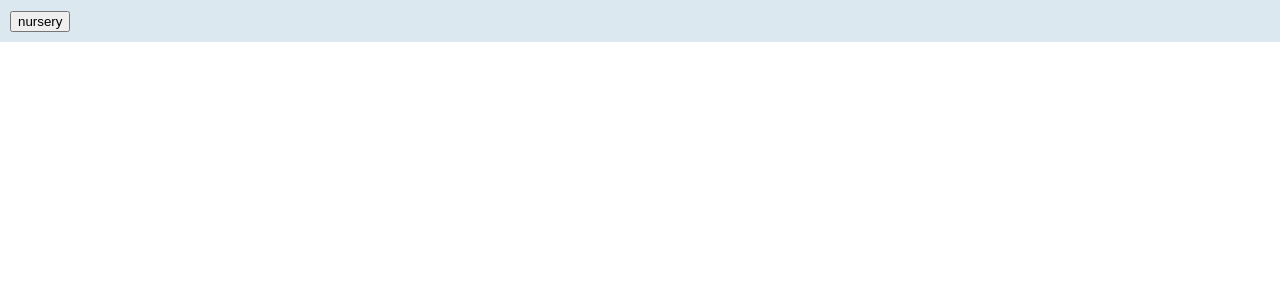
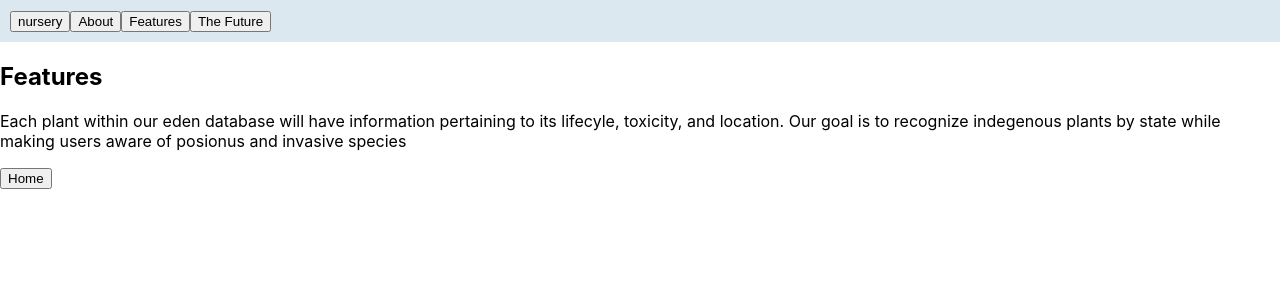
Before and after one commit to Dwaylan/eden-client, a React (Create React App) app: page /features in a window 1280 px wide. Shown: the top 300 px of the page. Built offline with nearby package versions, Linux system fonts and the light colour scheme.

Commit message:
added pages for details rather than putting them all on the landing page

```diff
--- /dev/null
+++ b/src/Components/About/About.js
@@ -0,0 +1,32 @@
+import React from "react";
+import { useHistory } from "react-router-dom";
+
+function HomeButton() {
+  let history = useHistory();
+
+  function handleClick() {
+    console.log("Home button was clicked");
+    history.push("/");
+  }
+  return (
+    <button type="button" onClick={handleClick}>
+      {" "}
+      Home{" "}
+    </button>
+  );
+}
+export default function About() {
+  return (
+    <div>
+      <h2>About</h2>
+      <p>
+        This app is a reflection of the current zietgiest and culmination of
+        intrests spanning between multiple generations. From Baby boomers to Gen
+        Z, horticulture is an activity that has withstood the test of time, and
+        with the eden app users can find information on their favorite plants in
+        the palm of their hand.
+      </p>
+      <HomeButton>Home</HomeButton>
+    </div>
+  );
+}
--- /dev/null
+++ b/src/Components/About/index.js
@@ -0,0 +1,2 @@
+import About from "./About";
+export default About;
--- /dev/null
+++ b/src/Components/Features/Features.js
@@ -0,0 +1,32 @@
+import React from "react";
+import { useHistory } from "react-router-dom";
+
+function HomeButton() {
+  let history = useHistory();
+
+  function handleClick() {
+    console.log("Home button was clicked");
+    history.push("/");
+  }
+  return (
+    <button type="button" onClick={handleClick}>
+      {" "}
+      Home{" "}
+    </button>
+  );
+}
+
+export default function Features() {
+  return (
+    <div>
+      <h2>Features</h2>
+      <p>
+        Each plant within our eden database will have information pertaining to
+        its lifecyle, toxicity, and location. Our goal is to recognize
+        indegenous plants by state while making users aware of posionus and
+        invasive species
+      </p>
+      <HomeButton>Home</HomeButton>
+    </div>
+  );
+}
--- /dev/null
+++ b/src/Components/Features/index.js
@@ -0,0 +1,2 @@
+import Features from "./Features";
+export default Features;
--- /dev/null
+++ b/src/Components/Future/Future.js
@@ -0,0 +1,25 @@
+import React from "react";
+import { useHistory } from "react-router-dom";
+
+function HomeButton() {
+  let history = useHistory();
+
+  function handleClick() {
+    console.log("Home button was clicked");
+    history.push("/");
+  }
+  return (
+    <button type="button" onClick={handleClick}>
+      {" "}
+      Home{" "}
+    </button>
+  );
+}
+export default function () {
+  return (
+    <div>
+      <h2>The future</h2>
+      <HomeButton>Home</HomeButton>
+    </div>
+  );
+}
--- /dev/null
+++ b/src/Components/Future/index.js
@@ -0,0 +1,2 @@
+import Future from "./Future";
+export default Future;
--- a/src/Components/Landingpage/Landingpage.js
+++ b/src/Components/Landingpage/Landingpage.js
@@ -8,22 +8,6 @@ export default function Landingpage() {
         <h2>Welcome to the eden application</h2>
         <h4>Designed and created by Dwaylan A. Applewhite</h4>
       </div>
-      <h2>About</h2>
-      <p>
-        This app is a reflection of the current zietgiest and culmination of
-        intrests spanning between multiple generations. From Baby boomers to Gen
-        Z, horticulture is an activity that has withstood the test of time, and
-        with the eden app users can find information on their favorite plants in
-        the palm of their hand.
-      </p>
-      <h2>Features</h2>
-      <p>
-        Each plant within our eden database will have information pertaining to
-        its lifecyle, toxicity, and location. Our goal is to recognize
-        indegenous plants by state while making users aware of posionus and
-        invasive species
-      </p>
-      <h2>The Future</h2>
     </div>
   );
 }
--- a/src/Components/Loginpage/Loginpage.js
+++ b/src/Components/Loginpage/Loginpage.js
@@ -20,7 +20,7 @@ class Loginpage extends Component {
     e.preventDefault();
     // set cookie here
     // set loggedIn = true and max-age = 60*1000 (one minute)
-    document.cookie = "loggedIn=true;max-age=60*1000";
+    document.cookie = "loggedIn=true;max-age=480*1000";
     window.location.replace("/Nursery");
     window.alert("You are now entering eden");
   };
--- a/src/Components/Nav/Nav.js
+++ b/src/Components/Nav/Nav.js
@@ -17,26 +17,56 @@ function NurseryButton() {
   );
 }
 
-// function LoginButton() {
-//   let history = useHistory();
+function AboutButton() {
+  let history = useHistory();
 
-//   function handleClick() {
-//     console.log("login button was clicked");
-//     history.push("/login");
-//   }
-//   return (
-//     <button type="button" onClick={handleClick}>
-//       {" "}
-//       Login{" "}
-//     </button>
-//   );
-// }
+  function handleClick() {
+    console.log("about button was clicked");
+    history.push("/about");
+  }
+  return (
+    <button type="button" onClick={handleClick}>
+      {" "}
+      About{" "}
+    </button>
+  );
+}
+function FeaturesButton() {
+  let history = useHistory();
+
+  function handleClick() {
+    console.log("Features button was clicked");
+    history.push("/features");
+  }
+  return (
+    <button type="button" onClick={handleClick}>
+      {" "}
+      Features{" "}
+    </button>
+  );
+}
+function FutureButton() {
+  let history = useHistory();
+
+  function handleClick() {
+    console.log("Features button was clicked");
+    history.push("/future");
+  }
+  return (
+    <button type="button" onClick={handleClick}>
+      {" "}
+      The Future{" "}
+    </button>
+  );
+}
 
 export default function Nav() {
   return (
     <div className="Nav">
       <NurseryButton />
-      {/* <LoginButton /> */}
+      <AboutButton />
+      <FeaturesButton />
+      <FutureButton />
     </div>
   );
 }
--- a/src/Components/Nursery/Nursery.css
+++ b/src/Components/Nursery/Nursery.css
@@ -2,6 +2,6 @@
   width: 100vw;
   height: 100vh;
   display: flex;
-  flex-wrap: wrap;
+  flex-direction: column;
   justify-content: space-between 30px;
 }
--- a/src/Components/Nursery/Nursery.js
+++ b/src/Components/Nursery/Nursery.js
@@ -1,5 +1,5 @@
 import React, { Component } from "react";
-import { useHistory } from "react-router-dom";
+// import { useHistory } from "react-router-dom";
 import "./Nursery.css";
 
 class Nursery extends Component {
@@ -36,7 +36,7 @@ class Nursery extends Component {
                 <img
                   src={plant.image}
                   alt={plant.Common_name}
-                  crossOrigin="use-credentials"
+                  crossOrigin="anonymous"
                 ></img>
               </li>
             );
@@ -46,20 +46,20 @@ class Nursery extends Component {
   }
 }
 
-function LogoutButton() {
-  let history = useHistory();
+// function HomeButton() {
+//   let history = useHistory();
 
-  function handleClick() {
-    console.log("Log out was clicked");
-    history.push("/");
-    window.alert("You are now leaving eden");
-  }
-  return (
-    <button type="button" onClick={handleClick}>
-      {" "}
-      Logout{" "}
-    </button>
-  );
-}
+//   function handleClick() {
+//     console.log("Home button was clicked");
+//     history.push("/");
+//     window.alert("You are now leaving eden");
+//   }
+//   return (
+//     <button type="button" onClick={handleClick}>
+//       {" "}
+//       Home{" "}
+//     </button>
+//   );
+// }
 
 export default Nursery;
--- a/src/Router/Router.js
+++ b/src/Router/Router.js
@@ -3,7 +3,10 @@ import { Switch, Route, Redirect } from "react-router";
 import cookie from "cookie";
 import Loginpage from "../Components/Loginpage/Loginpage";
 import Landingpage from "../Components/Landingpage/Landingpage";
+import About from "../Components/About/";
 import Nursery from "../Components/Nursery/Nursery";
+import Features from "../Components/Features/Features";
+import Future from "../Components/Future/Future";
 
 const checkAuth = () => {
   const cookies = cookie.parse(document.cookie);
@@ -32,6 +35,9 @@ const Router = () => {
         component={Nursery}
       ></ProtectedRoute>
       <Route exact path="/login" component={Loginpage}></Route>
+      <Route exact path="/about" component={About}></Route>
+      <Route exact path="/features" component={Features}></Route>
+      <Route exact path="/future" component={Future}></Route>
     </Switch>
   );
 };
```
